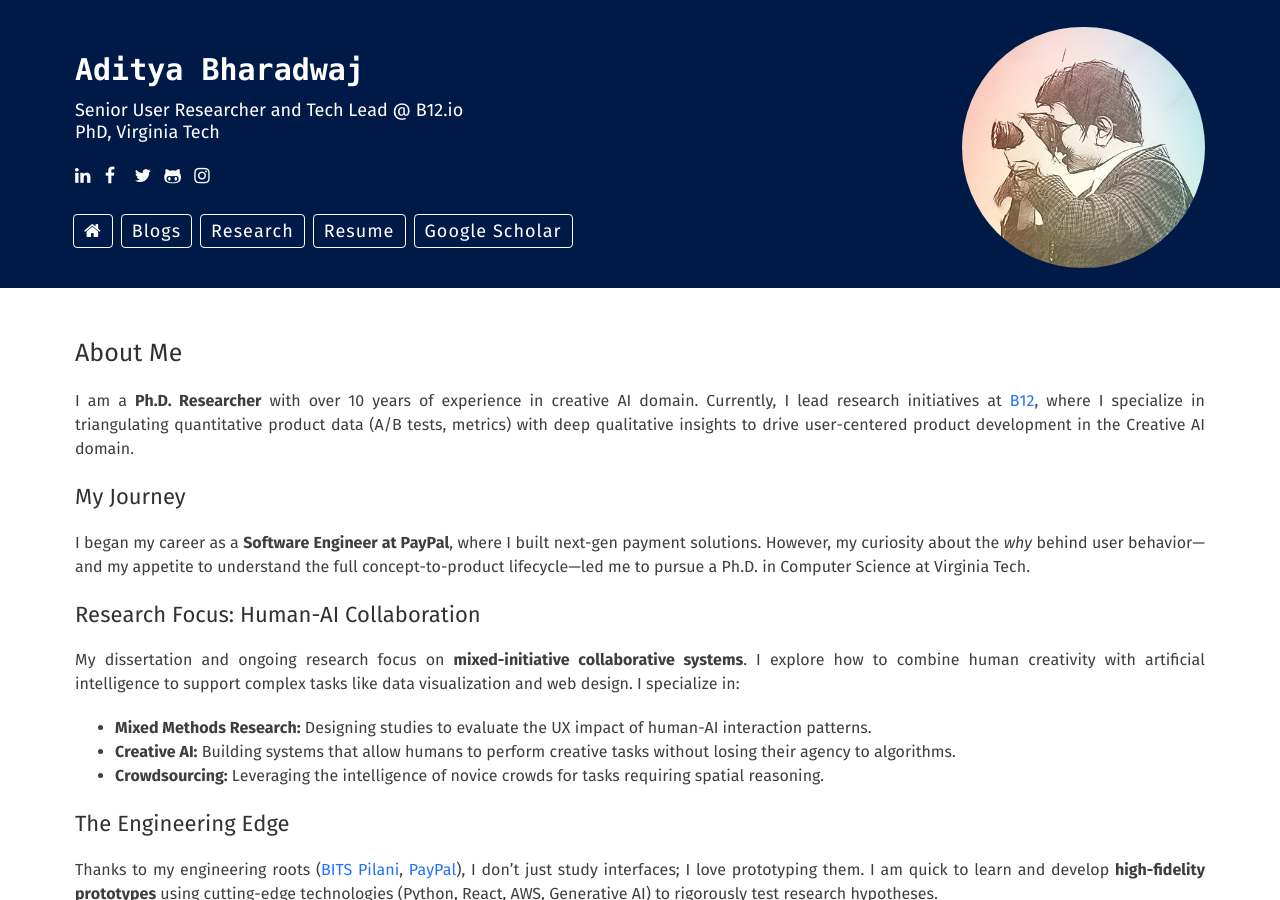
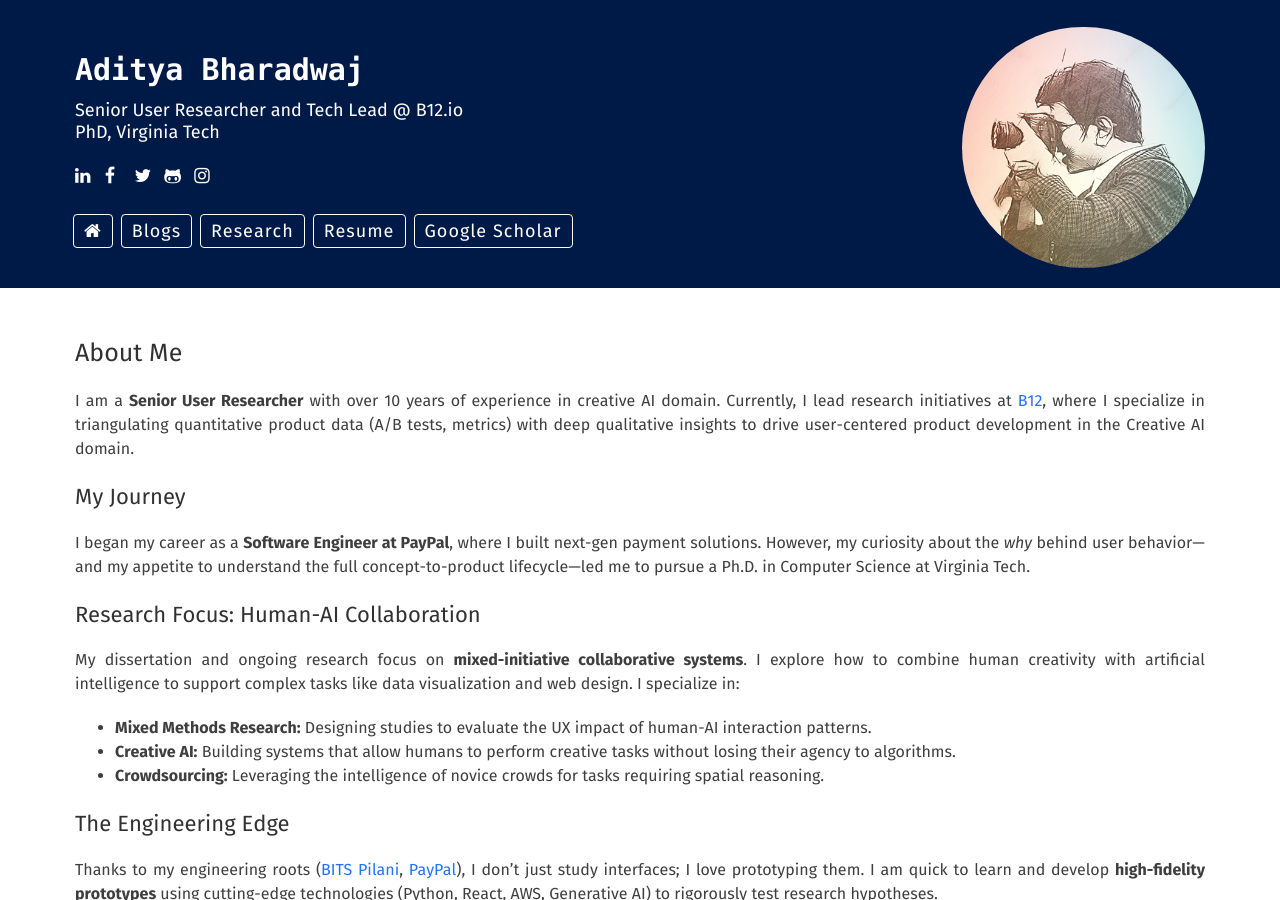
Before and after one commit to adbharadwaj/adbharadwaj.github.io, a Jekyll site: the page built from index.html, in a window 1280 px wide and 900 px high. Built offline with Jekyll 4.4.1, drawn with Linux system fonts in a browser that asks for light colours.

Commit message:
Update job title from Ph.D. Researcher to Senior User Researcher

```diff
--- a/index.html
+++ b/index.html
@@ -27,7 +27,7 @@ keywords: about page, about me
 <h3>About Me</h3>
 
 <p>
-  I am a <strong>Ph.D. Researcher</strong> with over 10 years of experience in creative AI domain. Currently, I lead research initiatives at <a href="https://b12.io/">B12</a>, where I specialize in triangulating quantitative product data (A/B tests, metrics) with deep qualitative insights to drive user-centered product development in the Creative AI domain.
+  I am a <strong>Senior User Researcher</strong> with over 10 years of experience in creative AI domain. Currently, I lead research initiatives at <a href="https://b12.io/">B12</a>, where I specialize in triangulating quantitative product data (A/B tests, metrics) with deep qualitative insights to drive user-centered product development in the Creative AI domain.
 </p>
 
 <h4>My Journey</h4>
```
